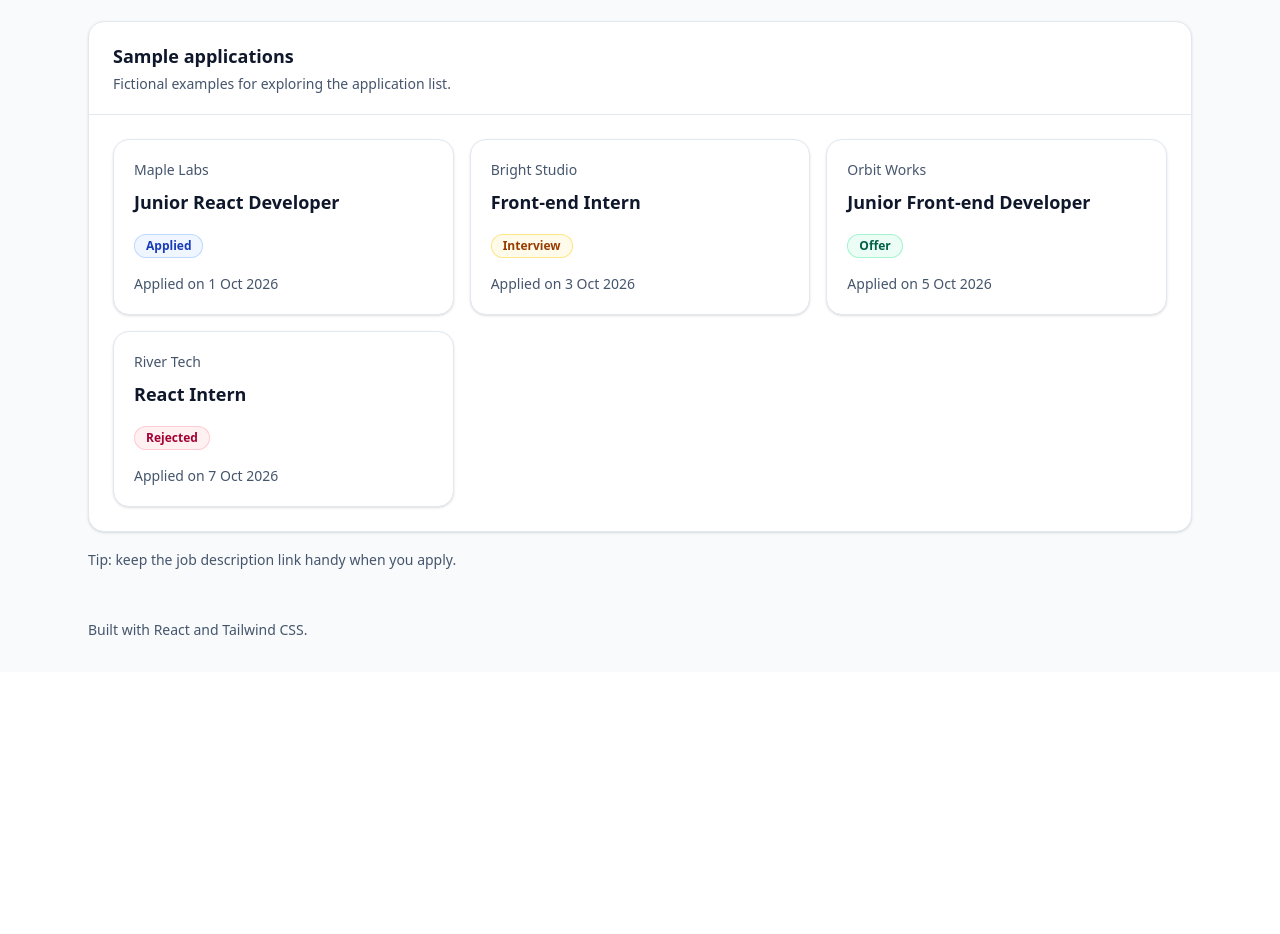
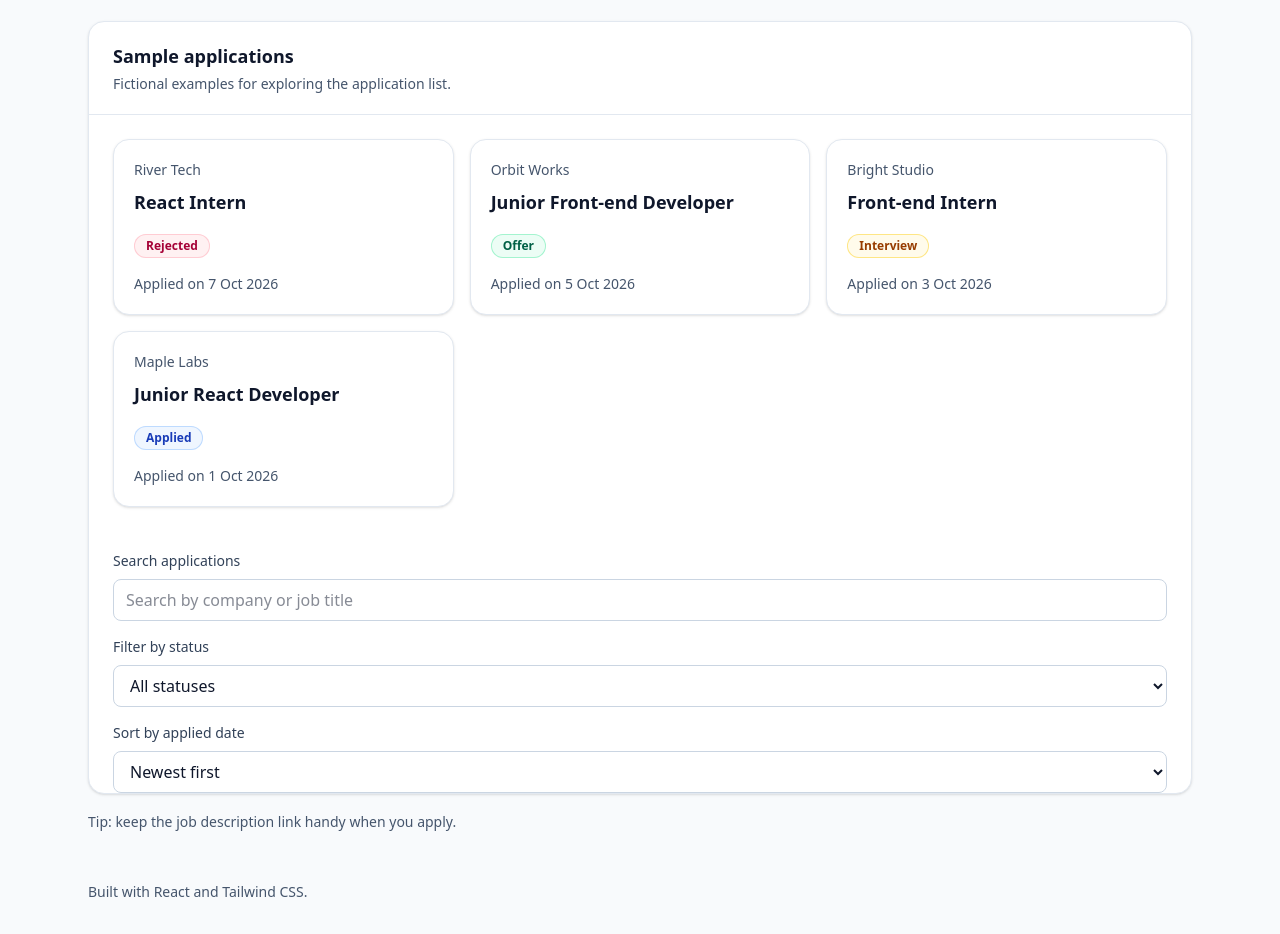
Before and after one commit to samreenmuniza12/job-application-tracker, a React (Vite) app: page / in a window 1280 px wide. Shown: the part 540-1474 px from the top of the page. Before the commit the page ends 1212 px from the top, so only its background shows below. Built offline with nearby package versions, Linux system fonts and the light colour scheme.

Commit message:
Add application search, status filter and date sorting

```diff
--- a/src/pages/DashboardPage.jsx
+++ b/src/pages/DashboardPage.jsx
@@ -13,8 +13,29 @@ export default function DashboardPage() {
   const [successMessage, setSuccessMessage] = useState("");
   const [isDemo, setIsDemo] = useState(true);
   const applications = isDemo ? sampleApplications : userApplications;
+  const [searchQuery, setSearchQuery] = useState("");
+  const [statusFilter, setStatusFilter] = useState("all");
+  const [sortOrder, setSortOrder] = useState("newest");
+  const normalizedQuery = searchQuery.trim().toLowerCase();
 
-  function handleCancelEditing() {
+const visibleApplications = applications
+  .filter(application => {
+    const matchesSearch =
+      application.company.toLowerCase().includes(normalizedQuery) ||
+      application.role.toLowerCase().includes(normalizedQuery);
+
+    const matchesStatus =
+      statusFilter === "all" || application.status === statusFilter;
+
+    return matchesSearch && matchesStatus;
+  })
+  .sort((a, b) => {
+    return sortOrder === "newest"
+      ? b.appliedDate.localeCompare(a.appliedDate)
+      : a.appliedDate.localeCompare(b.appliedDate);
+  });
+
+function handleCancelEditing() {
     setEditingApplication(null);
     setIsFormOpen(false);
   }
@@ -124,7 +145,66 @@ export default function DashboardPage() {
             <h2 id="applications-heading" className="text-lg font-semibold text-slate-900">{isDemo ? "Sample applications" : "Your applications"}</h2>
             <p className="mt-1 text-sm text-slate-600">{isDemo ? "Fictional examples for exploring the application list." : "Applications you added during this session."}</p>
           </div>
-          <ApplicationList applications={applications} onDelete={isDemo ? undefined : handleDeleteApplication} onEdit={isDemo ? undefined : handleEditApplication} />
+          {applications.length > 0 && visibleApplications.length === 0 ? (
+            <p className="p-5 text-sm text-slate-600 sm:p-6">
+              No matching applications. Try another company or job title.
+            </p>
+          ) : (
+            <ApplicationList
+              applications={visibleApplications}
+              onDelete={isDemo ? undefined : handleDeleteApplication}
+              onEdit={isDemo ? undefined : handleEditApplication}
+            />
+          )}
+            <div className="px-5 pt-5 sm:px-6">
+              <label
+                htmlFor="application-search"
+                className="block text-sm font-medium text-slate-700"
+              >
+                Search applications
+              </label>
+              <input
+                id="application-search"
+                type="search"
+                value={searchQuery}
+                onChange={event => setSearchQuery(event.target.value)}
+                placeholder="Search by company or job title"
+                className="mt-2 w-full rounded-lg border border-slate-300 px-3 py-2 text-slate-900 focus:outline-2 focus:outline-offset-2 focus:outline-indigo-600"
+               />
+                <label
+                  htmlFor="status-filter"
+                  className="mt-4 block text-sm font-medium text-slate-700"
+                >
+                  Filter by status
+                </label>
+                <select
+                  id="status-filter"
+                  value={statusFilter}
+                  onChange={event => setStatusFilter(event.target.value)}
+                  className="mt-2 w-full rounded-lg border border-slate-300 bg-white px-3 py-2 text-slate-900 focus:outline-2 focus:outline-offset-2 focus:outline-indigo-600"
+                >
+                  <option value="all">All statuses</option>
+                  <option value="Applied">Applied</option>
+                  <option value="Interview">Interview</option>
+                  <option value="Offer">Offer</option>
+                  <option value="Rejected">Rejected</option>
+                </select>
+                <label
+                  htmlFor="sort-order"
+                  className="mt-4 block text-sm font-medium text-slate-700"
+                >
+                  Sort by applied date
+                </label>
+                <select
+                  id="sort-order"
+                  value={sortOrder}
+                  onChange={event => setSortOrder(event.target.value)}
+                  className="mt-2 w-full rounded-lg border border-slate-300 bg-white px-3 py-2 text-slate-900 focus:outline-2 focus:outline-offset-2 focus:outline-indigo-600"
+                >
+                  <option value="newest">Newest first</option>
+                  <option value="oldest">Oldest first</option>
+                </select>
+            </div>
         </section>
         <p className="mt-4 text-sm leading-6 text-slate-600">Tip: keep the job description link handy when you apply.</p>
       </main>
```
